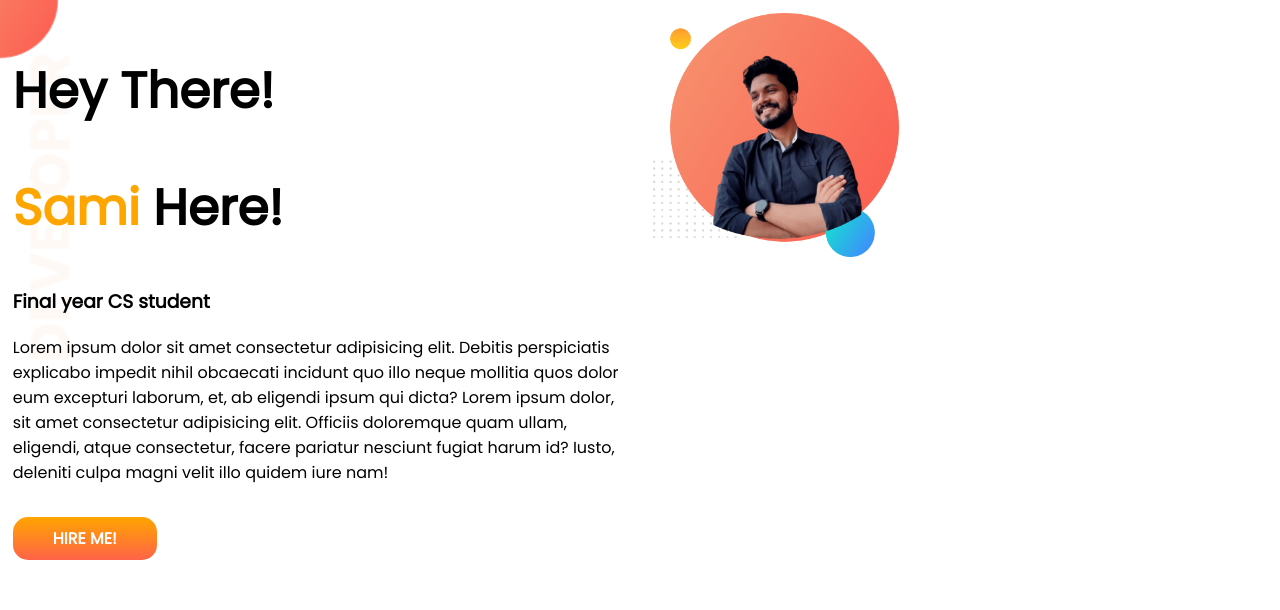
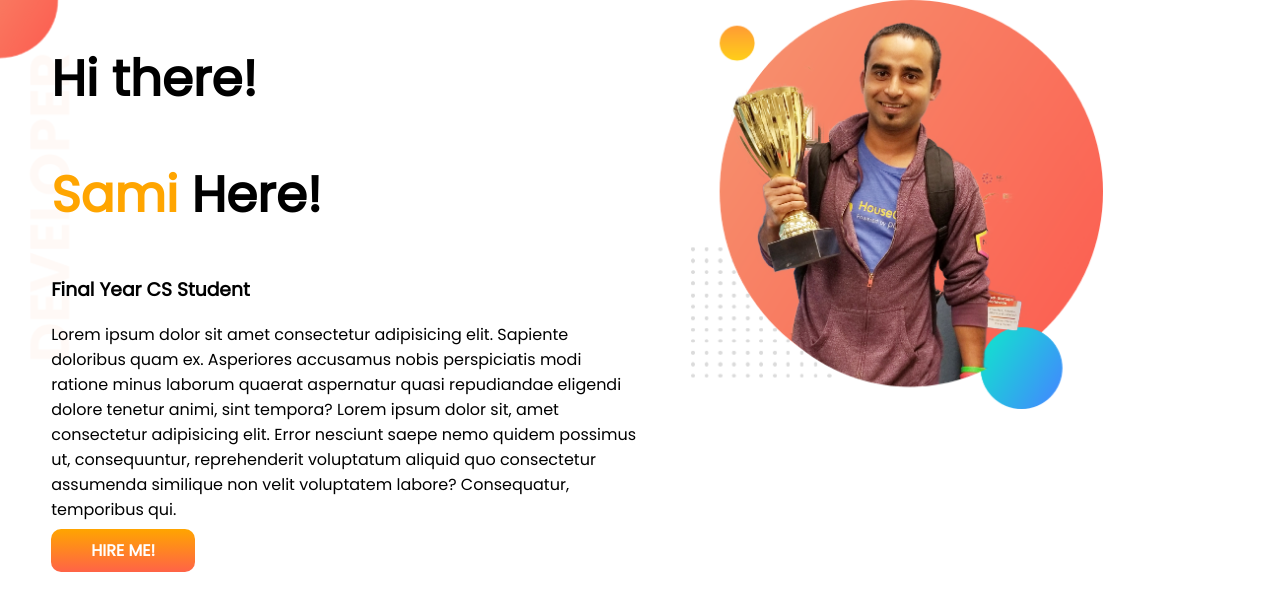
Before and after one commit to SamiulSami10/my-first-portfolio, a plain HTML site: page index.html in a window 1280 px wide. Drawn offline with Linux system fonts and the light colour scheme.

Commit message:
24 january morning

```diff
--- a/index.html
+++ b/index.html
@@ -16,34 +16,25 @@
     <link rel="stylesheet" href="style.css" />
   </head>
 
-  <body>
  <section class="top-banner">
+
   <div class="half-width">
-        <h1>Hey There!</h1>
-        <h1><span class="orange-color"> Sami </span>Here!</h1>
+    <h1>Hi there!</h1>
+    <h1> <span class="orange-color">Sami </span> Here!</h1>
+    <h3>Final Year CS Student</h3>
 
-        <h3>Final year CS student</h3>
-        <p>
-          Lorem ipsum dolor sit amet consectetur adipisicing elit. Debitis
-          perspiciatis explicabo impedit nihil obcaecati incidunt quo illo neque
-          mollitia quos dolor eum excepturi laborum, et, ab eligendi ipsum qui
-          dicta? Lorem ipsum dolor, sit amet consectetur adipisicing elit.
-          Officiis doloremque quam ullam, eligendi, atque consectetur, facere
-          pariatur nesciunt fugiat harum id? Iusto, deleniti culpa magni velit
-          illo quidem iure nam!
-        </p>
-        <br />
-        <a
-          href="https://www.facebook.com/samiulhpranto"
-          target="_blank"
-          class="link-button"
-          >HIRE ME!</a
-        >
+    <p>Lorem ipsum dolor sit amet consectetur adipisicing elit. Sapiente doloribus quam ex. Asperiores accusamus nobis perspiciatis modi ratione minus laborum quaerat aspernatur quasi repudiandae eligendi dolore tenetur animi, sint tempora? Lorem ipsum dolor sit, amet consectetur adipisicing elit. Error nesciunt saepe nemo quidem possimus ut, consequuntur, reprehenderit voluptatum aliquid quo consectetur assumenda similique non velit voluptatem labore? Consequatur, temporibus qui.</p>
+
+    <a href="https://www.facebook.com/samiulhpranto" target="_blank" class="link-button">HIRE ME!</a>
+
   </div>
 
   <div class="half-width">
-        <img src="images/my-bg (1).png" alt="Sami" />
+    <img src="images/jhankar.png" alt="">
   </div>
+
+
+
  </section>
-  </body>
+
 </html>
--- a/style.css
+++ b/style.css
@@ -1,44 +1,53 @@
 body {
-
     font-family: 'Poppins', sans-serif;;
- margin: 0px;
+margin: 0;
 }
 
+
+
 h1 {
-
     font-size: 50px;
 }
 
-.orange-color{
-color: orange;
+
+
+.orange-color {
+    color: orange;
 }
+
+
 
 section{
     display: flex;
 }
 
-.half-width{
-    width: 50%;
-    padding: 1%;
+
+
+.half-width {
+    width:50%;
+    padding-left: 4%;
 }
 
-.half-width img{
-    width: 40%;
+
+
+.half-width img {
+    width: 70%;
 }
 
-.link-button {
 
+
+.link-button{
     text-decoration: none;
-    background-image: linear-gradient(orange, tomato);
+    background-image: linear-gradient(orange,tomato);
+    padding: 10px 40px;
+    border-radius: 10px;
     color: white;
-    font-weight: 700;
-    padding: 10px 40px;
-    border-radius: 15px;
+    font-weight: 1000;
 }
 
-.top-banner {
 
+
+.top-banner{
     background-image: url(images/top-banner.png);
     background-repeat: no-repeat;
-
 }
```
Lines whose indentation alone changed are shown as unchanged.
